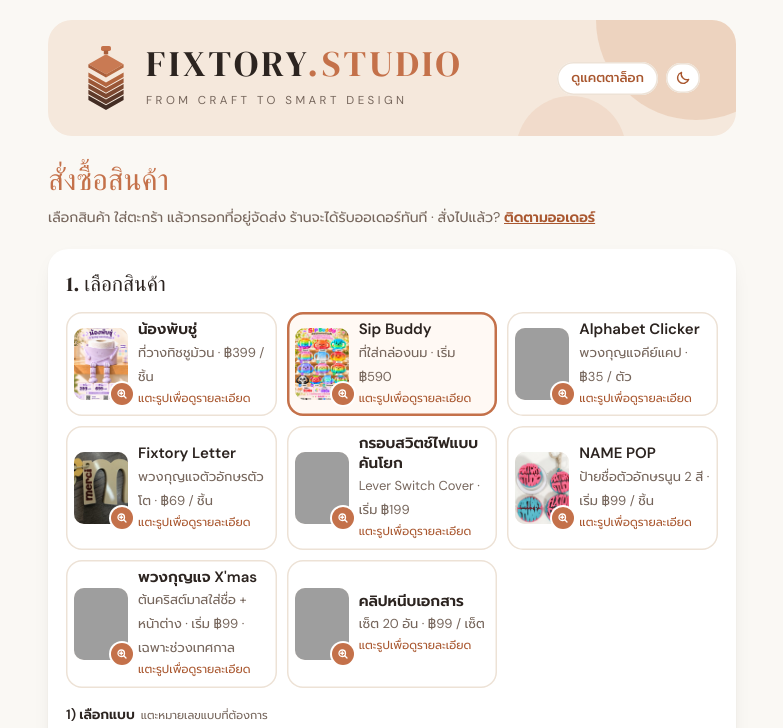
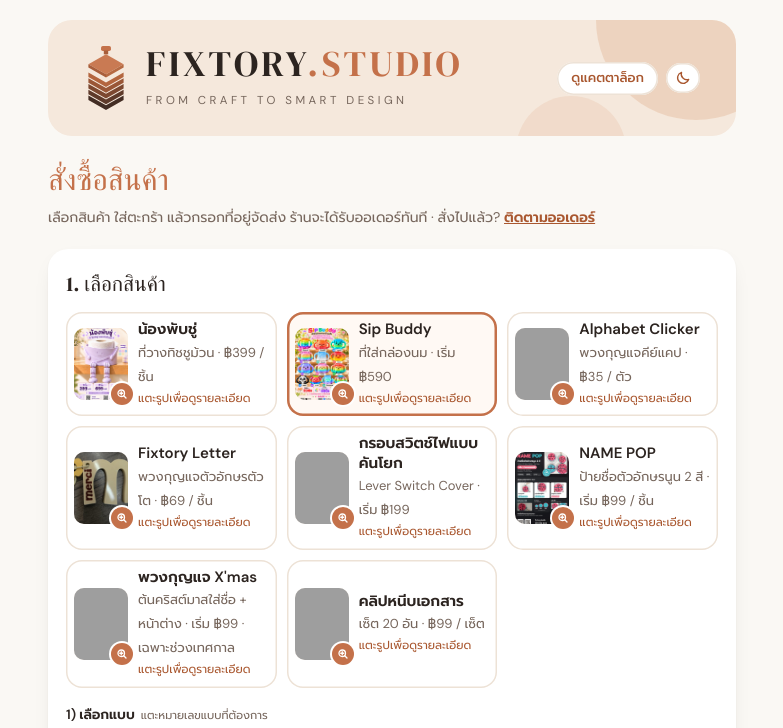
Before and after one commit to kboonpratan-source/fixtory-studio, a plain HTML site: page shop-order.html in a window 1280 px wide. Shown: the top 728 px of the page, without its empty margins (248-1031 px from the left). Drawn offline with Linux system fonts and the light colour scheme; grey boxes are pictures that could not be loaded; a web font is replaced by a local one.

Commit message:
Fixtory Web: NAME POP ใส่โปสเตอร์ราคาเป็นรูปแรก (catalog, shop-order)
- name_pop_poster_th.jpg (root) + cat/namepop-poster.jpg: จาก wip/marketing-name-badge-poster d3963a9 (ราคา 99/129/149/159 ตรงที่ AU อนุมัติ ไม่มี ฿—)
- catalog.html: namepop images ใส่โปสเตอร์เป็นรูปแรก
- shop-order.html: การ์ด/แผง NAME POP ใช้โปสเตอร์ · แกลเลอรีเพิ่ม namepop-1
- ไม่แตะสินค้าอื่น · ไม่ merge ref/* · ไม่มี STL/3MF

Co-Authored-By: Claude Opus 5.5 <noreply@anthropic.com>
Claude-Session: https://claude.ai/code/session_019RUqraaDFkcf4rjD8t52ok

```diff
--- a/shop-order.html
+++ b/shop-order.html
@@ -349,11 +349,11 @@ const PRODUCTS={
       points:['เลือกสี 3 ส่วน กรอบ / ก้าน / หัวกลม บนหน้าออกแบบ แล้วกด "สั่งซื้อแบบนี้" แบบจะมาลงตะกร้าเอง','1 ชิ้น ฿199 · 2–3 ชิ้น ฿169 / ชิ้น · 4–9 ชิ้น ฿149 / ชิ้น (คิดรวมทุกแบบในออเดอร์)','ชุดสีแนะนำเป็นไกด์ · 10 ชิ้นขึ้นไป ทักแชตขอราคา','ใช้กับสวิตช์ปุ่มกระดกเดี่ยว หน้ากากไม่เกิน 88 × 88 มม.'],
       spec:[['ขนาด','90 × 90 × 17 มม.'],['วัสดุ','PETG ด้าน 2 สี'],['ติดตั้ง','เทป 2 หน้า (แถมในชุด)']],
       gallery:['switchframe_1.jpg','switchframe_2.jpg','switchframe_3.jpg','switchframe_4.jpg']}}
-  ,namepop:{name:'NAME POP',sub:'ป้ายชื่อตัวอักษรนูน 2 สี',img:'cat/namepop-1.jpg'+IMG_V,from:99,perPiece:true,fromLabel:true/* เปิดขาย 23 พ.ย. 2569 แบบสั่งทำทางแชต (AU สั่งผ่าน PM) · ยังไม่มีหน้าออกแบบ ไม่ลงตะกร้า */,
+  ,namepop:{name:'NAME POP',sub:'ป้ายชื่อตัวอักษรนูน 2 สี',img:'name_pop_poster_th.jpg'+IMG_V,from:99,perPiece:true,fromLabel:true/* เปิดขาย 23 พ.ย. 2569 แบบสั่งทำทางแชต (AU สั่งผ่าน PM) · ยังไม่มีหน้าออกแบบ ไม่ลงตะกร้า */,
     info:{summary:'ป้ายชื่อตัวอักษรนูน 2 สี ใส่ชื่อหรือคำของคุณเองได้ เลือกทำเป็นพวงกุญแจ แม่เหล็กติดตู้เย็น หรือ Griptok แม่เหล็ก สลับสีตัวอักษรกับพื้นได้',
       points:['พวงกุญแจ / แม่เหล็กติดตู้เย็น: Ø40 มม. ฿99 · Ø50 มม. ฿129 · Ø60 มม. ฿149','Griptok แม่เหล็ก Ø40 มม. ฿159','สั่ง 3 ชิ้นขึ้นไป (คละแบบได้) ลดชิ้นละ ฿10 · 10 ชิ้นขึ้นไป ทักแชตขอราคา','สั่งทำทางแชต บอกชื่อ · สี · ขนาด · แบบ'],
       spec:[['ขนาด','Ø40 / 50 / 60 มม.'],['Griptok','Ø40 มม.'],['สี','ชมพู / เขียวน้ำทะเล สลับกันได้']],
-      gallery:['cat/namepop-2.jpg','cat/namepop-3.jpg','cat/namepop-4.jpg','cat/namepop-5.jpg','cat/namepop-6.jpg']}}
+      gallery:['cat/namepop-1.jpg','cat/namepop-2.jpg','cat/namepop-3.jpg','cat/namepop-4.jpg','cat/namepop-5.jpg','cat/namepop-6.jpg']}}
   ,xmasorn:{name:"พวงกุญแจ X'mas",sub:'ต้นคริสต์มาสใส่ชื่อ + หน้าต่าง',img:'cat/xmasorn-1.jpg'+IMG_V,from:99,fromLabel:true,tag:'เฉพาะช่วงเทศกาล'/* เปิดขาย 23 พ.ย. 2569 แบบสั่งทำทางแชต (ร้านออกแบบเอง · ราคา AU อนุมัติ) · ไม่ลงตะกร้า */,
     info:{summary:"พวงกุญแจคริสต์มาส 2 ชิ้นซ้อนกัน ร้อยโซ่ไข่ปลาเส้นเดียว — ต้นคริสต์มาสสีเขียวใส่ชื่อบนแถบเป็นตัวอักษรขาวนูน + กรอบหน้าต่างสีแดงลาย X'MAS (บ้าน ต้นไม้ พระจันทร์) ร้านออกแบบเอง เปิดเฉพาะช่วงเทศกาล",
       points:['ชุดคู่ (ต้นใส่ชื่อ + หน้าต่าง) ฿199 — แนะนำ คุ้มกว่าซื้อแยก (แยก ฿228)','ต้นเขียวใส่ชื่ออย่างเดียว ฿129 · หน้าต่างแดงอย่างเดียว ฿99','ชื่อบนต้นเป็นภาษาอังกฤษ ~8 ตัวอักษรพอดีแถบ','สั่งทำทางแชต บอกแบบ · ชื่อบนต้น · จำนวน'],
@@ -665,7 +665,7 @@ function renderConf(){
     const chat=(href,label,cls)=>el('a',{class:'btn '+cls+' full',style:'text-decoration:none;margin-top:8px',href,target:'_blank',rel:'noopener'},label);
     box.append(
       el('div',{class:'pv-wrap'},
-        el('figure',{class:'pv'},el('img',{src:'cat/namepop-1.jpg'+IMG_V,alt:'NAME POP ป้ายชื่อตัวอักษรนูน 2 สี',style:'cursor:zoom-in',onclick:()=>openDetail('namepop')})),
+        el('figure',{class:'pv'},el('img',{src:'name_pop_poster_th.jpg'+IMG_V,alt:'NAME POP ป้ายชื่อตัวอักษรนูน 2 สี',style:'cursor:zoom-in',onclick:()=>openDetail('namepop')})),
         el('div',{},
           el('p',{class:'hint',style:'margin-top:0;font-size:14px;color:var(--ink);font-weight:600'},'สั่งทำทางแชต — บอกชื่อ · สี · ขนาด · แบบ'),
           el('div',{class:'note',style:'margin-top:8px'},'พวงกุญแจ / แม่เหล็กติดตู้เย็น: Ø40 มม. ฿99 · Ø50 มม. ฿129 · Ø60 มม. ฿149 · Griptok แม่เหล็ก Ø40 มม. ฿159 · สั่ง 3 ชิ้นขึ้นไป (คละแบบได้) ลดชิ้นละ ฿10 · 10 ชิ้นขึ้นไป ทักแชตขอราคา'),
```
Also changed, not shown: catalog.html (+1 -1 lines), cat/namepop-poster.jpg (added), name_pop_poster_th.jpg (added).
